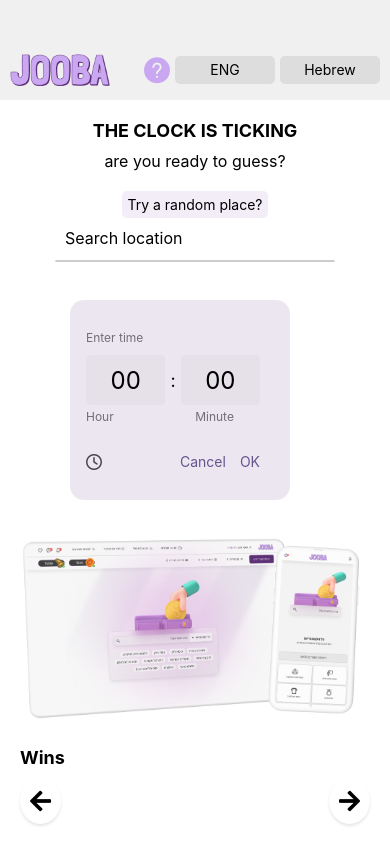
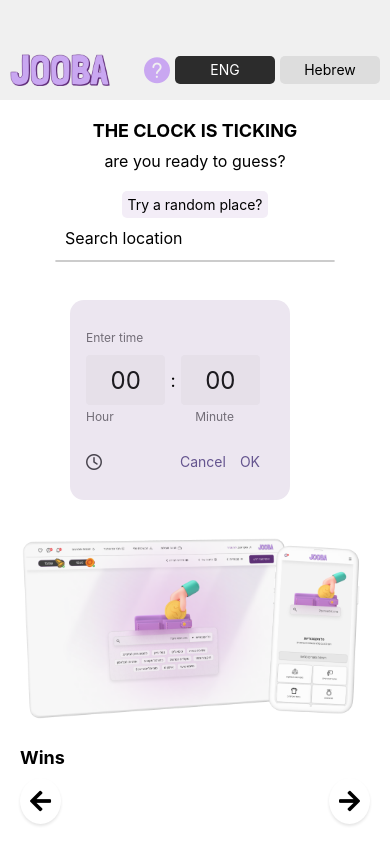
Before and after one commit to yonatanhershko/Jooba-Clock-Game, a React Native app: screen / in a window 390 px wide. Built offline with nearby package versions, Linux system fonts and the light colour scheme.

Commit message:
Add active mode

```diff
--- a/components/AnswerModal.jsx
+++ b/components/AnswerModal.jsx
@@ -1,5 +1,7 @@
 import React from 'react'
-import { View, Text, StyleSheet, Modal, TouchableOpacity } from 'react-native'
+import { View, Text, StyleSheet, Modal, TouchableOpacity, Image } from 'react-native'
+import trophy from '../assets/imgs/trophy.png'
+
 import { useTranslation } from 'react-i18next'
 
 export default function AnswerModal({ isVisible, correctTime, isCorrect, onClose }) {
@@ -17,6 +19,8 @@
                     {!isCorrect && (
                         <Text style={styles.modalText}>{t('modal.correctTimeText', { correctTime })}</Text>
                     )}
+                    <Image source={trophy} style={styles.trophy} />
+
                     <TouchableOpacity onPress={onClose} style={styles.modalBtn}>
                         <Text style={styles.modalBtnText}>{t('modal.closeBtn')}</Text>
                     </TouchableOpacity>
@@ -32,6 +36,10 @@
         justifyContent: 'center',
         alignItems: 'center',
         backgroundColor: 'rgba(0, 0, 0, 0.5)',
+    },
+    trophy: {
+        height: 150,
+        width: 150,
     },
     modalContent: {
         width: 300,
--- a/components/Header.jsx
+++ b/components/Header.jsx
@@ -1,13 +1,21 @@
 import AntDesign from '@expo/vector-icons/AntDesign'
-import React from 'react'
+import React, { useState, useEffect } from 'react'
 import { View, Text, TouchableOpacity, StyleSheet, Image } from 'react-native'
 import i18n from '../services/i18/i18n.js'
 import logo from '../assets/imgs/logo.png'
+import { useTranslation } from 'react-i18next'
 
 export default function Header({ onInfoPress }) {
+  const [selectedLang, setSelectedLang] = useState('en')
+  const { t } = useTranslation()
+
+  useEffect(() => {
+    changeLanguage('en')
+  }, [])
 
   function changeLanguage(lang) {
     i18n.changeLanguage(lang)
+    setSelectedLang(lang)
   }
 
   return (
@@ -17,11 +25,17 @@
         <TouchableOpacity onPress={onInfoPress}>
           <AntDesign name="questioncircle" size={26} color="#c9a7f1" />
         </TouchableOpacity>
-        <TouchableOpacity style={styles.langBtn} onPress={() => changeLanguage('en')}>
-          <Text style={styles.langBtnText}>ENG</Text>
+        <TouchableOpacity
+          style={[styles.langBtn, selectedLang === 'en' && styles.selectedLangBtn]}
+          onPress={() => changeLanguage('en')}
+        >
+          <Text style={[styles.langBtnText, selectedLang === 'en' && styles.selectedLangBtnText]}>{t('lang.eng')}</Text>
         </TouchableOpacity>
-        <TouchableOpacity style={styles.langBtn} onPress={() => changeLanguage('he')}>
-          <Text style={styles.langBtnText}>Hebrew</Text>
+        <TouchableOpacity
+          style={[styles.langBtn, selectedLang === 'he' && styles.selectedLangBtn]}
+          onPress={() => changeLanguage('he')}
+        >
+          <Text style={[styles.langBtnText, selectedLang === 'he' && styles.selectedLangBtnText]}>{t('lang.heb')}</Text>
         </TouchableOpacity>
       </View>
     </View>
@@ -36,8 +50,6 @@
     padding: 10,
     paddingTop: 50,
     backgroundColor: '#f0f0f0',
-
-
   },
   logo: {
     width: 100,
@@ -53,10 +65,15 @@
     backgroundColor: '#ddd',
     borderRadius: 5,
     width: 100,
-
+  },
+  selectedLangBtn: {
+    backgroundColor: '#2c2c2c',
   },
   langBtnText: {
     textAlign: 'center',
-
-  }
+    color: 'black',
+  },
+  selectedLangBtnText: {
+    color: 'white',
+  },
 })
--- a/components/TimePicker.jsx
+++ b/components/TimePicker.jsx
@@ -7,6 +7,8 @@
   const { t } = useTranslation()
   const [hour, setHour] = useState('')
   const [minute, setMinute] = useState('')
+  const [hourFocused, setHourFocused] = useState(false)
+  const [minuteFocused, setMinuteFocused] = useState(false)
 
   function handleSubmit() {
     onGuessSubmit(`${hour.padStart(2, '0')}:${minute.padStart(2, '0')}`)
@@ -14,29 +16,35 @@
 
   return (
     <View style={styles.container}>
-
       <View style={styles.timeInputsContainer}>
         <Text style={styles.label}>{t('timePicker.enterTime')}</Text>
         <View style={styles.timeInputs}>
           <TextInput
-            style={styles.input}
+            style={[
+              styles.input,
+              hourFocused && styles.inputFocused,
+            ]}
             placeholder="00"
             value={hour}
             onChangeText={setHour}
-            // keyboardType="numeric"
             maxLength={2}
+            onFocus={() => setHourFocused(true)}
+            onBlur={() => setHourFocused(false)}
           />
           <Text style={styles.colon}>:</Text>
           <TextInput
-            style={styles.input}
+            style={[
+              styles.input,
+              minuteFocused && styles.inputFocused,
+            ]}
             placeholder="00"
             value={minute}
             onChangeText={setMinute}
-            // keyboardType="numeric"
             maxLength={2}
+            onFocus={() => setMinuteFocused(true)}
+            onBlur={() => setMinuteFocused(false)}
           />
         </View>
-
         <View style={styles.underInputsTxtContainer} >
           <Text style={styles.underInputsTxt}>{t('timePicker.hourLabel')}</Text>
           <Text style={styles.underInputsTxt}>{t('timePicker.minuteLabel')}</Text>
@@ -54,10 +62,10 @@
           <FontAwesome6 name="clock" size={16} color="#49454f" style={styles.icon} />
         </View>
       </View>
-
     </View>
   )
 }
+
 const screenWidth = Dimensions.get('window').width
 const screenHeight = Dimensions.get('window').height
 
@@ -96,6 +104,11 @@
     textAlign: 'center',
     borderRadius: 4,
     height: screenHeight < 700 ? 70 : 50,
+    color: '#1d1b20', // Default text color
+  },
+  inputFocused: {
+    backgroundColor: '#eaddff',
+    color: '#21005d',
   },
   colon: {
     fontSize: 18,
--- a/services/i18/en.json
+++ b/services/i18/en.json
@@ -10,7 +10,11 @@
   "selectLocationMsg": "Please select a location first.",
   "fetchError": "Error",
   "fetchErrorMsg": "Failed to fetch the current time. Please try again.",
-  "searchLocation":"Search location",
+  "searchLocation": "Search location",
+  "lang": {
+    "eng": "ENG",
+    "heb": "Hebrew"
+  },
   "modal": {
     "correctTitle": "Great Job!😄",
     "incorrectTitle": "Incorrect😴",
--- a/services/i18/he.json
+++ b/services/i18/he.json
@@ -11,6 +11,10 @@
   "fetchError": "שגיאה",
   "fetchErrorMsg": "נכשל בניסיון לקבל את השעה הנוכחית. אנא נסה שוב.",
   "searchLocation":"חיפוש מקום",
+  "lang": {
+    "eng": "אנגלית",
+    "heb": "עברית"
+  },
   "modal": {
     "correctTitle": "עבודה נהדרת!😄",
     "incorrectTitle": "כמעט נכון😴",
```
Also changed, not shown: assets/imgs/trophy.png (added).
